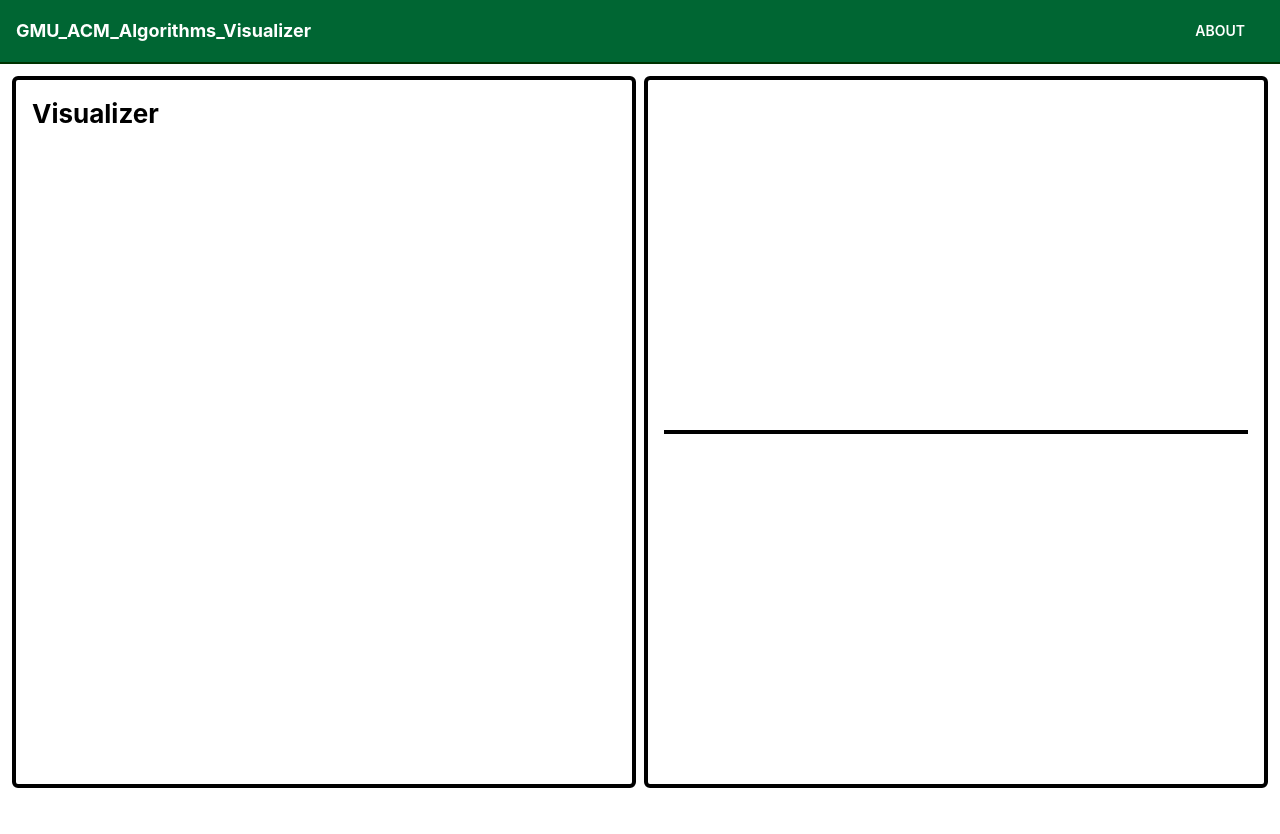
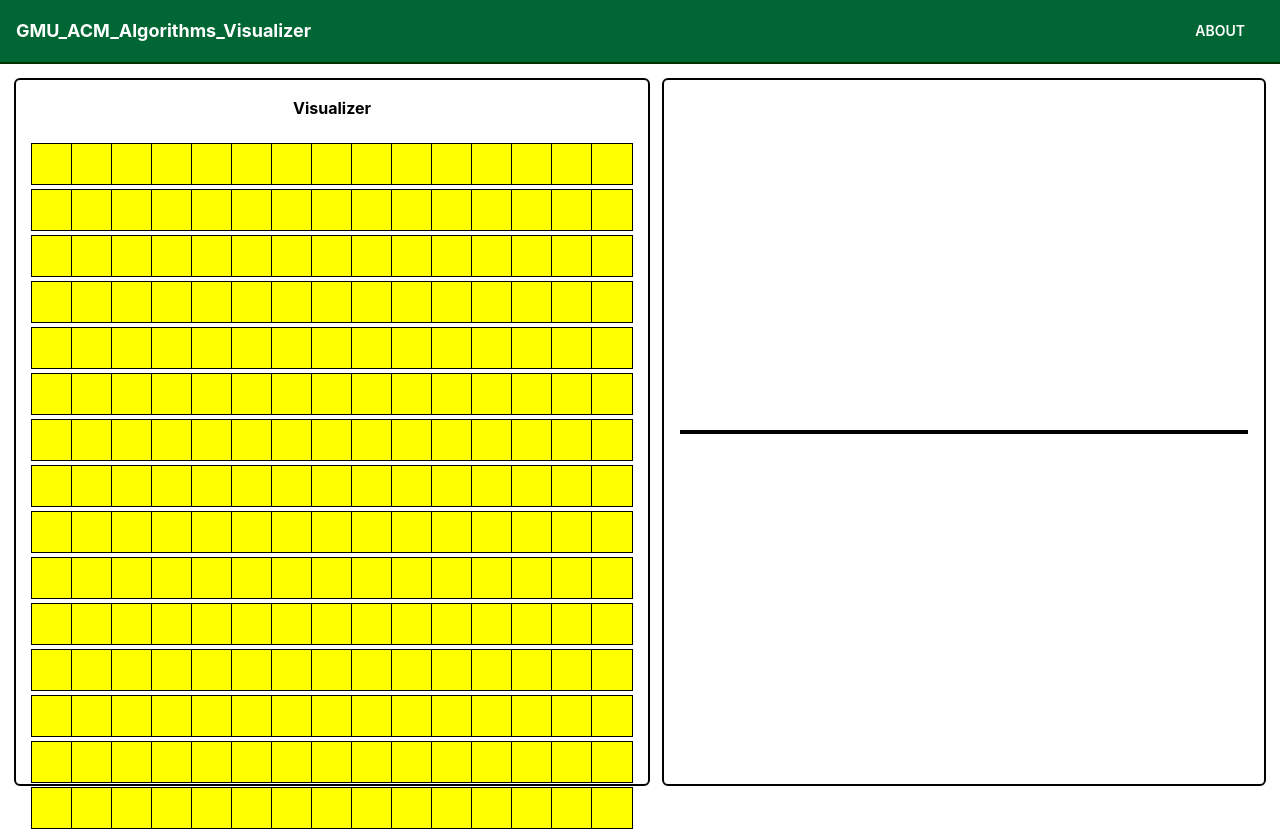
Before and after one commit to StoicNeutron/GMU_ACM, a Next.js app in the folder web/: page /home in a window 1280 px wide. Before the commit the page ends 800 px from the top, so only its background shows below. Built offline with nearby package versions, Linux system fonts and the light colour scheme.

Commit message:
add node in Visualizer

```diff
--- a/web/src/components/pages/home/Controller.tsx
+++ b/web/src/components/pages/home/Controller.tsx
@@ -2,9 +2,9 @@ import { Box, Divider, Flex, Title } from "@mantine/core";
 
 const styles = {
   container: {
-    outline: "4px solid black",
+    outline: "2px solid black",
     padding: 16,
-    borderRadius: 2,
+    borderRadius: 4,
   },
   divider: {
     border: "2px solid black",
--- /dev/null
+++ b/web/src/components/pages/home/Node.tsx
@@ -0,0 +1,27 @@
+export default function Node() {
+
+    function genCol() {
+        const col = [];
+
+        for (let i = 0; i < 15; i++) {
+            col.push(
+                <button key={i} style={{ backgroundColor: 'yellow', outline: '1px solid black', width: '40px', height: '40px' }}></button>
+            );
+        }
+        return col;
+    }
+
+    function genRow() {
+        const row = [];
+        for (let i = 0; i < 15; i++) {
+            row.push(
+                <div key={i}>
+                    {genCol()}
+                </div>
+            );
+        }
+        return row;
+    }
+
+    return (<>{genRow()}</>);
+}
--- a/web/src/components/pages/home/Visualizer.tsx
+++ b/web/src/components/pages/home/Visualizer.tsx
@@ -1,17 +1,21 @@
-import { Flex, Title } from "@mantine/core";
+import Node from './Node'
 
 const styles = {
   container: {
-    outline: "4px solid black",
+    outline: "2px solid black",
     padding: 16,
-    borderRadius: 2,
+    borderRadius: 4,
+    textAlign: "center",
+    fontWeight: "bold",
   },
 } as Record<string, React.CSSProperties>;
 
 export default function Component() {
   return (
-    <Flex flex={1} style={styles.container}>
-      <Title order={2}>Visualizer</Title>
-    </Flex>
+    <div style={styles.container}>
+      <h4>Visualizer</h4>
+      <br></br>
+      <Node />
+    </div>
   );
 }
```
